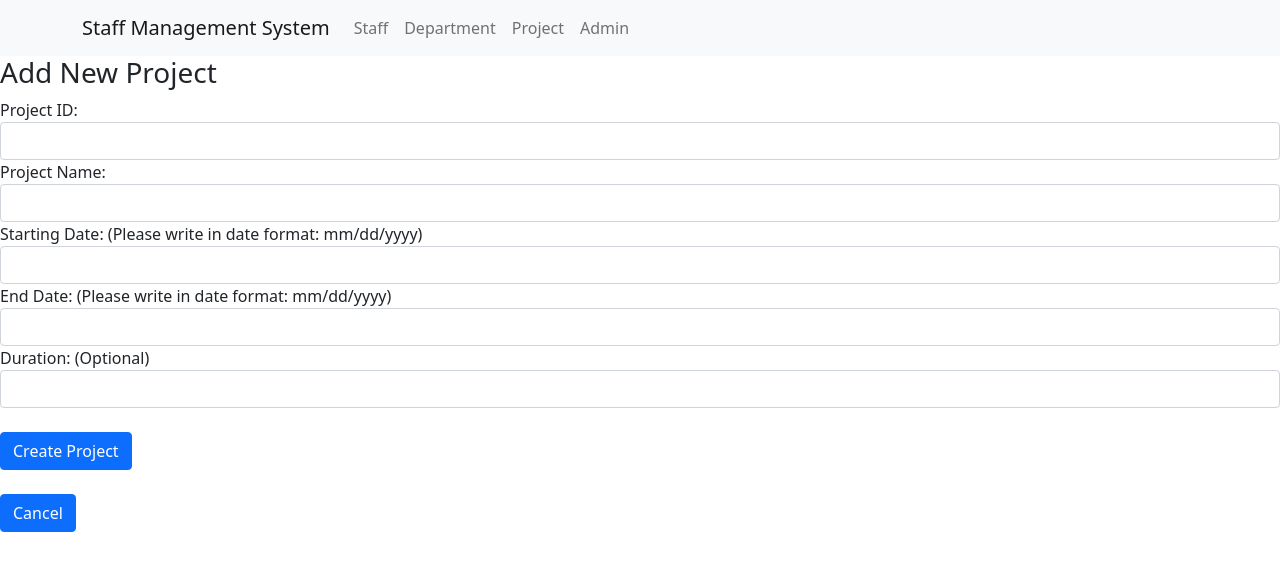
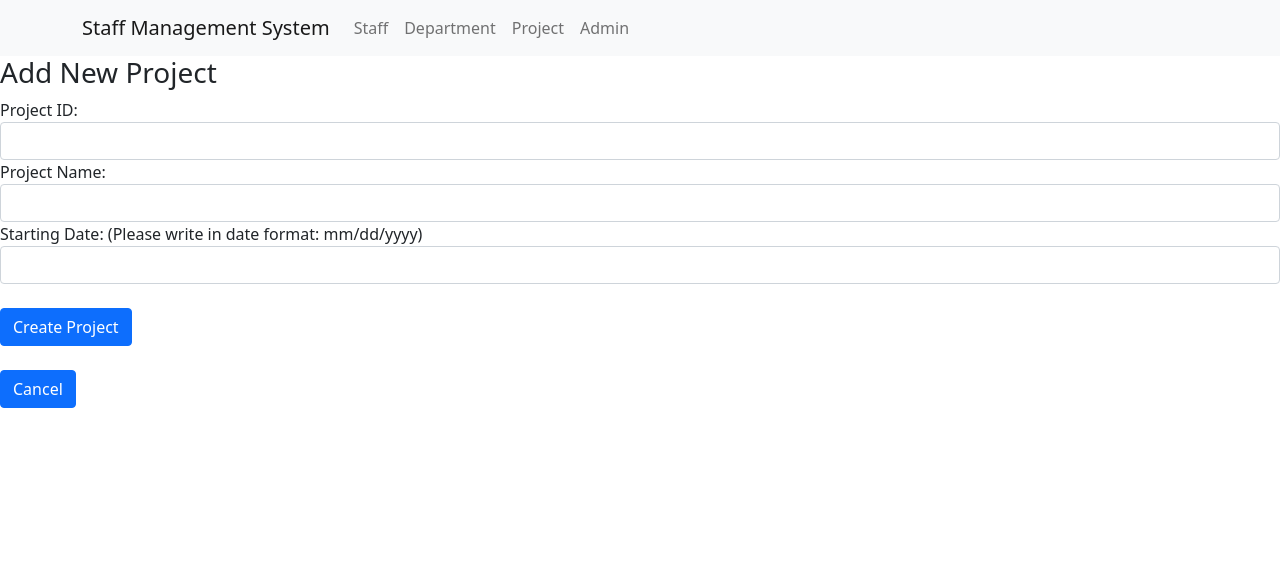
Before and after one commit to SokvisalMong/group10smsfrontend, a React (Create React App) app: page /projectcomponents/createProject in a window 1280 px wide. Shown: the top 570 px of the page. Built offline with nearby package versions, Linux system fonts and the light colour scheme.

Commit message:
"removed end, duration from create project form"

```diff
--- a/src/components/projectcomponents/createProject.js
+++ b/src/components/projectcomponents/createProject.js
@@ -6,8 +6,6 @@ export default function Create() {
   project_id: "",
   project_name: "",
   start: "",
-  end: "",
-  duration: ""
  });
  const navigate = useNavigate();
 
@@ -76,26 +74,6 @@ export default function Create() {
            onChange={(e) => updateForm({ start: e.target.value })}
          />
        </div>
-       <div className="form-group">
-         <label htmlFor="end">End Date: (Please write in date format: mm/dd/yyyy)</label>
-         <input
-           type="text"
-           className="form-control"
-           id="end"
-           value={form.end}
-           onChange={(e) => updateForm({ end: e.target.value })}
-         />
-       </div>
-       <div className="form-group">
-         <label htmlFor="duration">Duration: (Optional)</label>
-         <input
-           type="text"
-           className="form-control"
-           id="duration"
-           value={form.duration}
-           onChange={(e) => updateForm({ duration: e.target.value })}
-         />
-       </div>
        <br />
        <div className="form-group">
          <input
```
